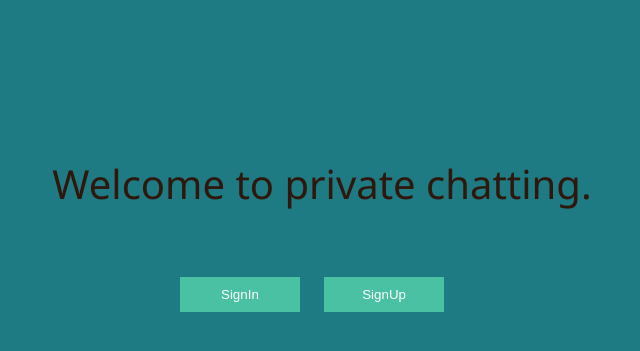
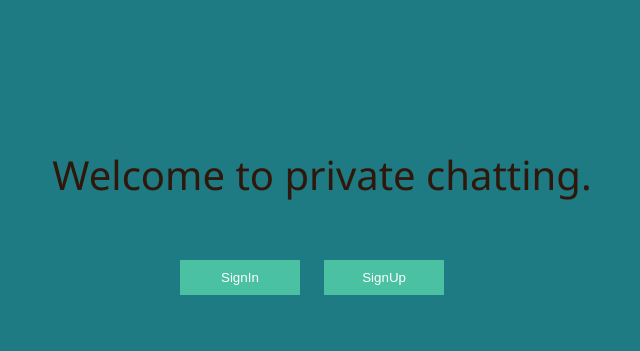
Before and after one commit to ak340701/chating, a PHP site: page / in a window 1280 px wide. Shown: the part 67-418 px from the top of the page, without its empty margins (318-958 px from the left). Run offline with PHP 8.4, Linux system fonts and the light colour scheme.

Commit message:
Update style.css

```diff
--- a/css/style.css
+++ b/css/style.css
@@ -30,6 +30,7 @@ p {
 }
 #welcome-note{
        Padding-top:20px;
+       line-height:10px;
 }
 
 
```
